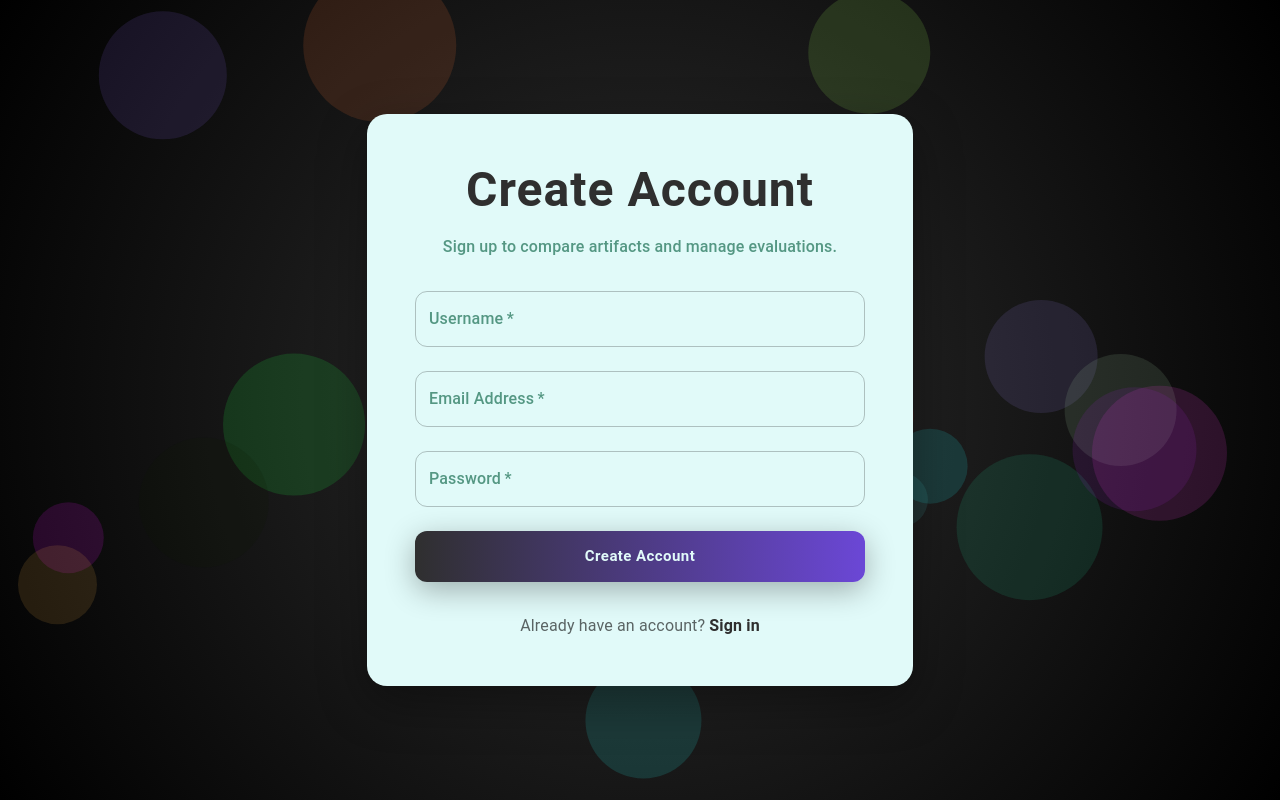
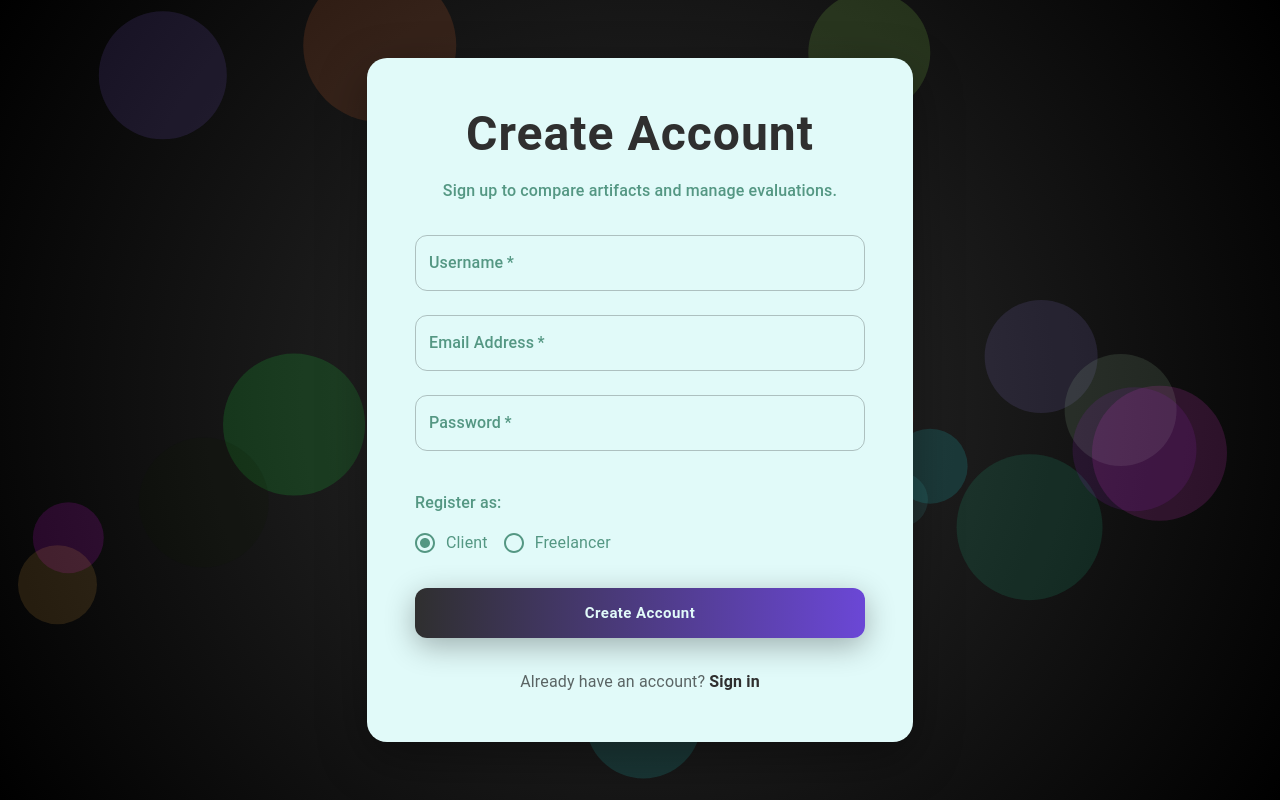
Before and after one commit to ardayukk/Hirely, a React (Vite) app in the folder frontend/: page /register in a window 1280 px wide. Built offline with nearby package versions, Linux system fonts and the light colour scheme; no server answers.

Commit message:
Analytics page fixed and added

```diff
--- a/frontend/src/pages/Analytics.jsx
+++ b/frontend/src/pages/Analytics.jsx
@@ -55,13 +55,15 @@ export default function Analytics() {
             if (!selectedService) return;
             try {
                 const [metricsRes, summaryRes] = await Promise.all([
-                    axiosInstance.get(`/api/analytics/metrics/${selectedService}?start_date=${dateRange.start}&end_date=${dateRange.end}`),
-                    axiosInstance.get(`/api/analytics/summary/${selectedService}?start_date=${dateRange.start}&end_date=${dateRange.end}`)
+                    axiosInstance.get(`/api/analytics/metrics/${selectedService}?start_date=${dateRange.start}&end_date=${dateRange.end}`).catch(() => ({ data: [] })),
+                    axiosInstance.get(`/api/analytics/summary/${selectedService}?start_date=${dateRange.start}&end_date=${dateRange.end}`).catch(() => ({ data: null }))
                 ]);
-                setMetrics(metricsRes.data);
-                setSummary(summaryRes.data);
+                setMetrics(metricsRes.data || []);
+                setSummary(summaryRes.data || null);
             } catch (err) {
                 console.error("Failed to fetch metrics", err);
+                setMetrics([]);
+                setSummary(null);
             }
         };
         fetchMetrics();
@@ -157,6 +159,19 @@ export default function Analytics() {
                 </Grid>
             )}
 
+            {!selectedService && services.length === 0 ? (
+                <Paper sx={{ p: 3, textAlign: 'center', bgcolor: colors.color5 }}>
+                    <Typography variant="body1" color="textSecondary">
+                        You don't have any services yet. Create a service to start tracking analytics.
+                    </Typography>
+                </Paper>
+            ) : !selectedService ? (
+                <Paper sx={{ p: 3, textAlign: 'center', bgcolor: colors.color5 }}>
+                    <Typography variant="body1" color="textSecondary">
+                        Select a service to view analytics.
+                    </Typography>
+                </Paper>
+            ) : (
                 <TableContainer component={Paper}>
                     <Table>
                         <TableHead>
@@ -172,7 +187,16 @@ export default function Analytics() {
                             </TableRow>
                         </TableHead>
                         <TableBody>
-                        {metrics.map((row) => (
+                            {metrics.length === 0 ? (
+                                <TableRow>
+                                    <TableCell colSpan={8} align="center" sx={{ py: 3 }}>
+                                        <Typography color="textSecondary">
+                                            No analytics data available for this period.
+                                        </Typography>
+                                    </TableCell>
+                                </TableRow>
+                            ) : (
+                                metrics.map((row) => (
                                     <TableRow key={row.date}>
                                         <TableCell component="th" scope="row">
                                             {row.date}
@@ -185,10 +209,12 @@ export default function Analytics() {
                                         <TableCell align="right">{(row.conversion_rate * 100).toFixed(2)}%</TableCell>
                                         <TableCell align="right">${row.total_earnings.toFixed(2)}</TableCell>
                                     </TableRow>
-                        ))}
+                                ))
+                            )}
                         </TableBody>
                     </Table>
                 </TableContainer>
+            )}
         </Container>
     );
 }
--- a/frontend/src/pages/Register.jsx
+++ b/frontend/src/pages/Register.jsx
@@ -1,5 +1,5 @@
 import { useState, useEffect, useRef } from 'react';
-import { Box, TextField, Button, Typography, Alert, Paper } from '@mui/material';
+import { Box, TextField, Button, Typography, Alert, Paper, RadioGroup, FormControlLabel, Radio, FormControl, FormLabel } from '@mui/material';
 import { useNavigate, Link } from 'react-router-dom';
 import { useAuth } from '../context/Authcontext.jsx';
 import colors from '../helper/colors';
@@ -10,6 +10,7 @@ export default function Register() {
   const [username, setUsername] = useState('');
   const [email, setEmail] = useState('');
   const [password, setPassword] = useState('');
+  const [role, setRole] = useState('client');
   const [err, setErr] = useState('');
   const [bubbles, setBubbles] = useState([]);
   const bubbleRefs = useRef([]);
@@ -84,7 +85,7 @@ export default function Register() {
     e.preventDefault();
     setErr('');
     try {
-      await register({ username, email, password });
+      await register({ username, email, password, role });
       nav('/login');
     } catch (e) {
       setErr(e.message || 'Registration failed');
@@ -231,6 +232,38 @@ export default function Register() {
             }}
           />
 
+          <FormControl sx={{ mt: 2 }}>
+            <FormLabel sx={{ color: colors.color3, fontWeight: 500, mb: 1 }}>
+              Register as:
+            </FormLabel>
+            <RadioGroup
+              row
+              value={role}
+              onChange={(e) => setRole(e.target.value)}
+              sx={{
+                '& .MuiRadio-root': {
+                  color: colors.color3,
+                },
+                '& .Mui-checked': {
+                  color: colors.color2,
+                },
+              }}
+            >
+              <FormControlLabel
+                value="client"
+                control={<Radio />}
+                label="Client"
+                sx={{ color: colors.color3 }}
+              />
+              <FormControlLabel
+                value="freelancer"
+                control={<Radio />}
+                label="Freelancer"
+                sx={{ color: colors.color3 }}
+              />
+            </RadioGroup>
+          </FormControl>
+
           <Button
             variant="contained"
             type="submit"
--- a/frontend/src/pages/Services.jsx
+++ b/frontend/src/pages/Services.jsx
@@ -15,6 +15,7 @@ import {
     Typography,
 } from "@mui/material";
 import { useEffect, useState } from "react";
+import { useNavigate } from "react-router-dom";
 import { axiosInstance } from "../context/Authcontext";
 import colors from "../helper/colors";
 
```
Also changed, not shown: 1 other file (tests, documents, lock files or other folders). Lines whose indentation alone changed are shown as unchanged.
